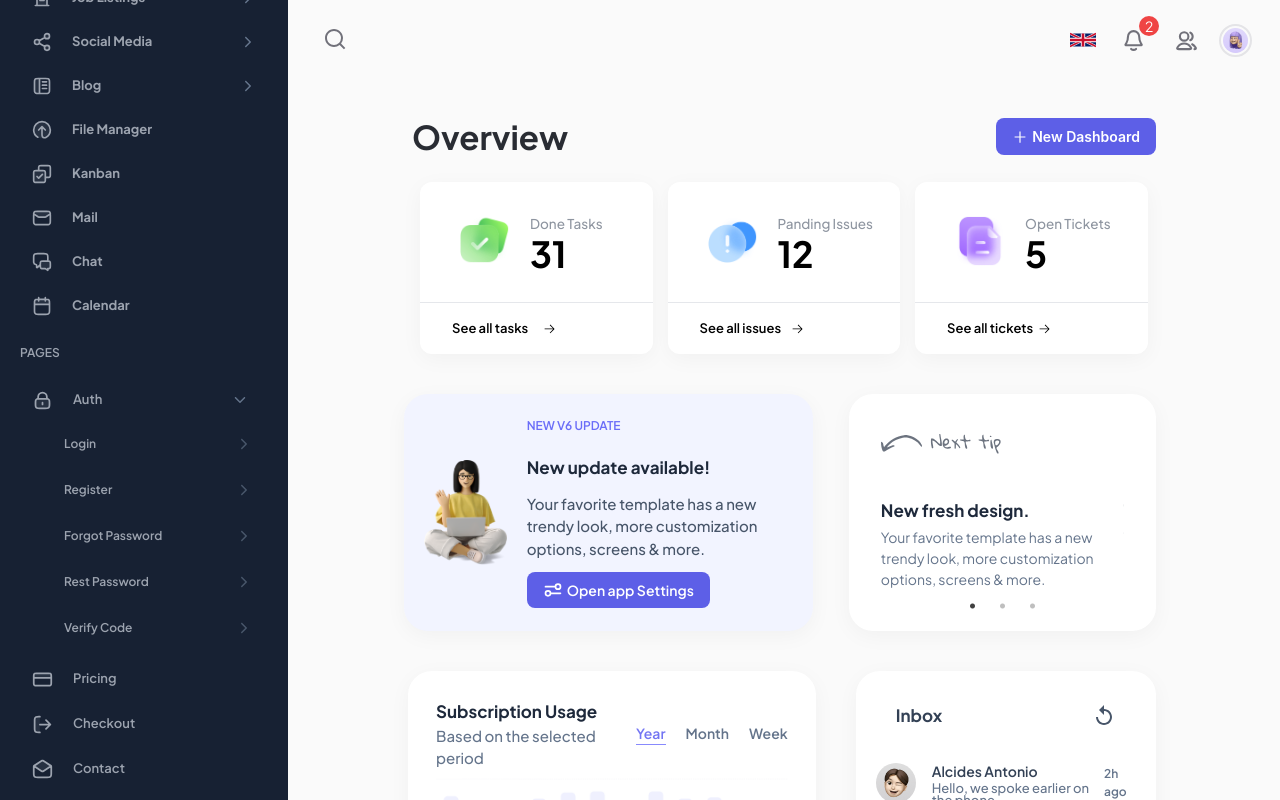
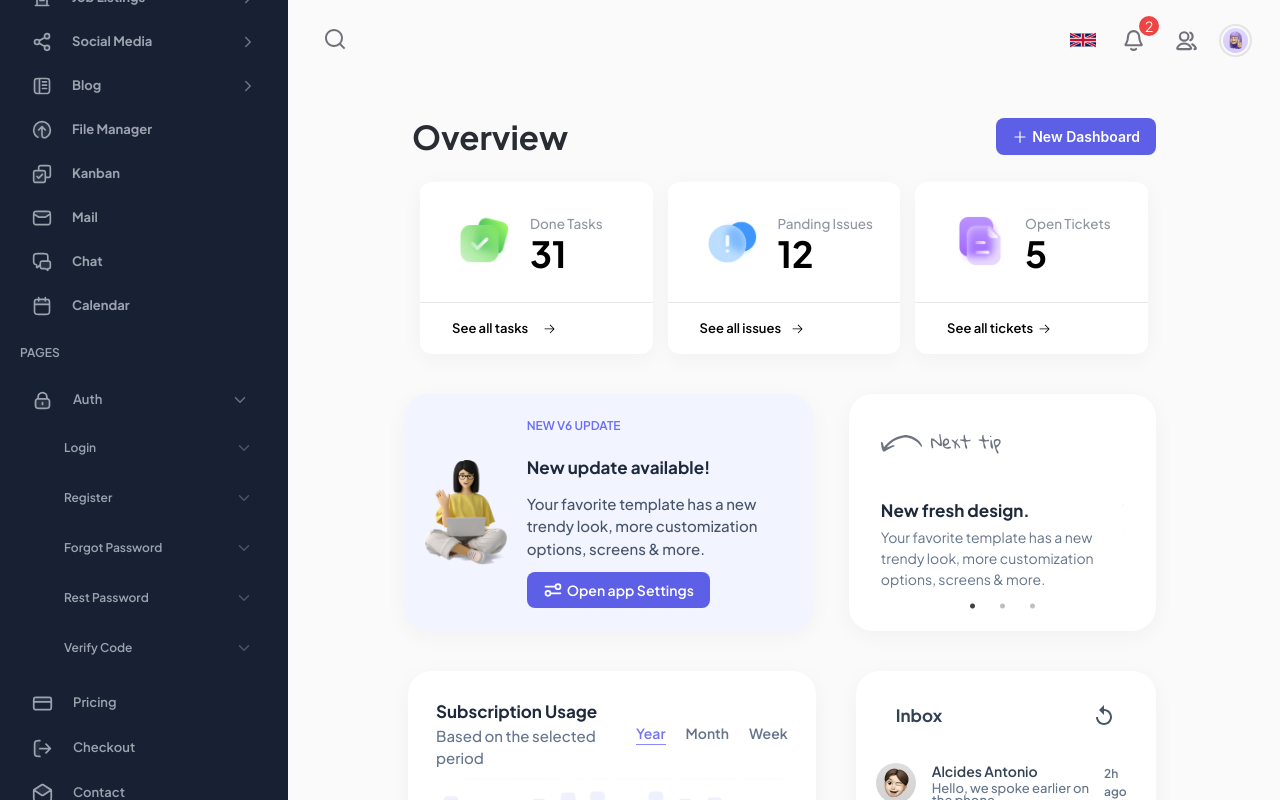
Before and after one commit to AnishaIshu/Devias, a Next.js app: page / in a window 1280 px wide. Both pictures are taken after a click on the button 240 px from the left and 400 px from the top of the page. Built offline with nearby package versions, Linux system fonts and the light colour scheme.

Commit message:
solve dropdown issue

```diff
--- /dev/null
+++ b/src/app/components/PagesNstedSubEle.tsx
@@ -0,0 +1,57 @@
+"use client";
+import Image from "next/image";
+import React from "react";
+import { useState } from "react";
+import { IoIosArrowDown } from "react-icons/io";
+import { AnimatePresence, motion } from "framer-motion";
+import PagesNestedList from "./PagesNestedList";
+const PagesNstedSubEle: any = ({ pagesData }: { pagesData: any }) => {
+  const [dropDown, setDropdown] = useState(false);
+  const [dropDownIcon, setDropdownIcon] = useState(false);
+  const dataList = () => {
+    setDropdown(!dropDown);
+    setDropdownIcon(!dropDownIcon);
+  };
+
+  return (
+    <div className="my-2">
+      <div onClick={dataList}>
+        <li className="flex items-center justify-between my-1 px-3 rippleButton hover:bg-[#303848] rounded-lg py-1  cursor-pointer">
+          <h1 className="text-[#9ca3af] pl-8 py-2 text-[12px]  font-semibold text-left rounded-md ">
+            {pagesData.authName}
+          </h1>
+          <div className="text-slate-600 ">
+            {dropDownIcon ? <div>{pagesData.arrow}</div> : <IoIosArrowDown />}
+          </div>
+        </li>
+      </div>
+      <motion.nav className="">
+        <AnimatePresence>
+          {dropDown && (
+            <motion.ul
+              initial={{ height: 0 }}
+              animate={{ height: "auto" }}
+              exit={{ height: 0 }}
+              className="overflow-hidden pl-5"
+            >
+              {pagesData?.sub?.map((ele: any, index: number) => {
+                console.log(ele, "ppp ele");
+                return (
+                  <div key={index}>
+                    <li className="flex items-center justify-between my-1 px-3 rippleButton hover:bg-[#303848] rounded-lg py-1  cursor-pointer">
+                      <h1 className="text-[#9ca3af] pl-8 py-2 text-[12px]  font-semibold text-left rounded-md ">
+                        {ele}
+                      </h1>
+                    </li>
+                  </div>
+                );
+              })}
+            </motion.ul>
+          )}
+        </AnimatePresence>
+      </motion.nav>
+    </div>
+  );
+};
+
+export default PagesNstedSubEle;
--- a/src/app/components/PagesSubEle.tsx
+++ b/src/app/components/PagesSubEle.tsx
@@ -5,89 +5,72 @@ import { useState } from "react";
 import { IoIosArrowDown } from "react-icons/io";
 import { AnimatePresence, motion } from "framer-motion";
 import PagesNestedList from "./PagesNestedList";
+import PagesNstedSubEle from "./PagesNstedSubEle";
 const PagesSubEle: any = ({ pagesData }: { pagesData: any }) => {
   const [dropDown, setDropdown] = useState(false);
-    const [dropDownIcon, setDropdownIcon] = useState(false)
+  const [dropDownIcon, setDropdownIcon] = useState(false);
   const dataList = () => {
     setDropdown(!dropDown);
-    setDropdownIcon(!dropDownIcon)
+    setDropdownIcon(!dropDownIcon);
   };
-
-
 
   return (
     <>
-
       <motion.nav className="my-2">
-
-
-
         <motion.div
           onClick={dataList}
-        className='flex items-center justify-between py-2 rounded-md rippleButton hover:bg-[#303848] cursor-pointer'
+          className="flex items-center justify-between py-2 rounded-md rippleButton hover:bg-[#303848] cursor-pointer"
         >
-
-
-        <div className='flex gap-5'>
+          <div className="flex gap-5">
             <Image
               src={pagesData.img}
-            className='ml-3'
+              className="ml-3"
               width={21}
               height={25}
-            alt=''
+              alt=""
             />
             <div>
-            <h1 className='text-[13px] text-[#9ca3af] font-semibold text-left'>
+              <h1 className="text-[13px] text-[#9ca3af] font-semibold text-left">
                 {pagesData.name}
               </h1>
             </div>
           </div>
 
-        <motion.button className=' text-slate-500 mr-4'>
+          <motion.button className=" text-slate-500 mr-4">
             <motion.div>
-           {pagesData.sub ? <div>{dropDownIcon ? <IoIosArrowDown/> : <div>{pagesData.icon}</div>}</div> : ''}
+              {pagesData.sub ? (
+                <div>
+                  {dropDownIcon ? (
+                    <IoIosArrowDown />
+                  ) : (
+                    <div>{pagesData.icon}</div>
+                  )}
+                </div>
+              ) : (
+                ""
+              )}
             </motion.div>
           </motion.button>
-
-
         </motion.div>
 
-
-
-
         <AnimatePresence>
-
           {dropDown && (
-    <motion.ul initial={{ height: 0 }}
+            <motion.ul
+              initial={{ height: 0 }}
               animate={{ height: "auto" }}
               exit={{ height: 0 }}
-    className="overflow-hidden" >
+              className="overflow-hidden"
+            >
               {pagesData?.sub?.map((ele: any, index: number) => {
-
-    return (
-<div key={index}>
-
-<li  className="flex items-center justify-between my-1 px-3 rippleButton hover:bg-[#303848] rounded-lg py-1  cursor-pointer">
-    <h1 className="text-[#9ca3af] pl-8 py-2 text-[12px]  font-semibold text-left rounded-md ">{ele.authName}</h1>
-     <div className="text-slate-600 ">
-     {dropDownIcon ? <div>{ele.arrow}</div> : <IoIosArrowDown /> }
-     </div>
-</li>
-
-</div>
-    )
+                console.log(ele, "ppp ele");
+                return <PagesNstedSubEle key={index} pagesData={ele} />;
               })}
             </motion.ul>
           )}
-
         </AnimatePresence>
-
       </motion.nav>
     </>
   );
 };
 
-
-
-
 export default PagesSubEle;
```
Lines whose indentation alone changed are shown as unchanged.
